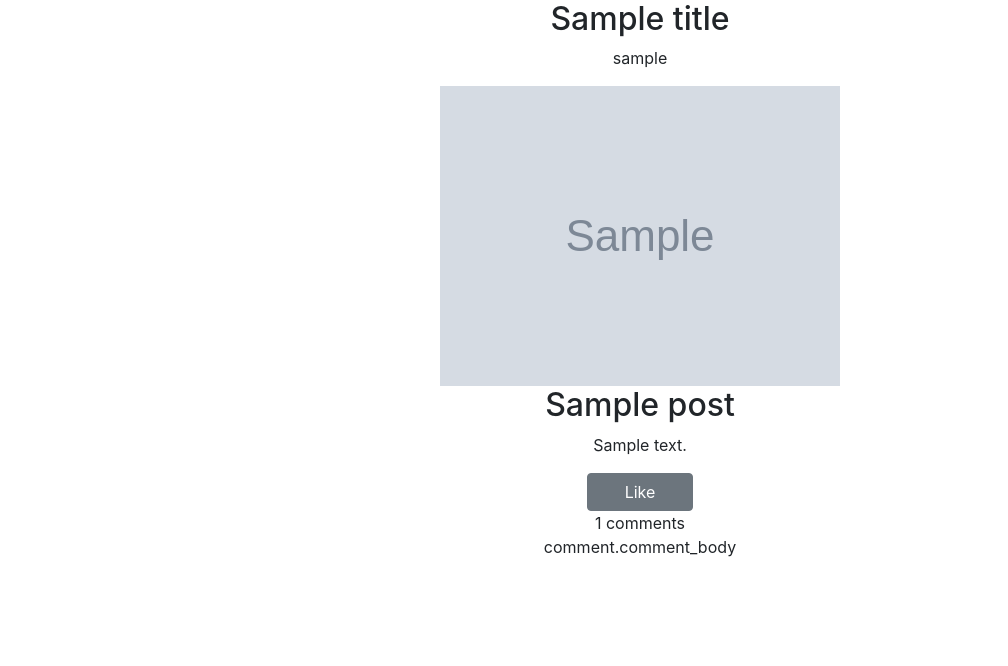
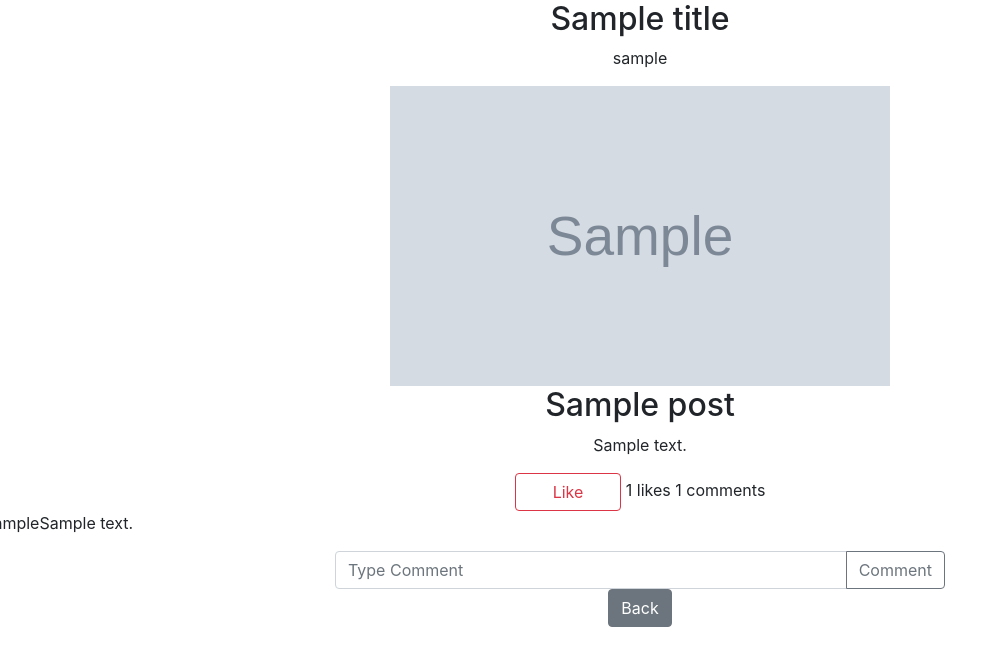
Before and after one commit to nancytaen/petimage, a Flask app: template application/templates/post/post_detail.html in a window 1280 px wide. Shown: the part 56-722 px from the top of the page, without its empty margins (0-1008 px from the left). Run offline with Flask 2, Linux system fonts and the light colour scheme; the template is opened without the code that fills it: most values are stand-ins (such as "Sample title", 1, 10 or a date in 2020); grey boxes marked "Sample" are stand-in pictures; some libraries are stand-ins or nearby versions.

Commit message:
fixed post detail sql logic and UI

```diff
--- a/application/templates/post/post_detail.html
+++ b/application/templates/post/post_detail.html
@@ -4,19 +4,35 @@
     <div class="text-center">
         <div>
             <p> {{ post.user.username }}</p>
-            <img src="{{ post.img_url }}" alt="Post Image" />
+            <img src="{{ post.img_url }}" alt="Post Image" width="500" height="300"/>
             <h2> {{ post.title }} </h2>
             <p> {{ post.body }} </p>
         </div>
         <div>
-            <a class="btn btn-secondary col-sm-1 {% if post.like == True %} disabled {% endif %}"
+            <a class="btn col-sm-1 {% if post.liked == True %} disabled btn-danger {% else %} btn-outline-danger {% endif %}"
                href="/post/like/{{ post.post_id }}"> Like </a>
+            <a> {{ post.likes|length }} likes </a>
+            {{ post.comments|length }} comments
         </div>
         <div>
-            {{ post.comments|length }} comments
             {% for comment in post.comments %}
-                <p>comment.comment_body</p>
+                <div class="row">
+                    {{ comment.username }}
+                    <p> {{ comment.comment_body }} </p>
+                </div>
             {% endfor %}
         </div>
+        <div>
+            <form method="POST" action="post/comment/{{ post.post_id }}">
+                <div class="input-group col-sm-6 mx-auto">
+                    <input type="text" id="comment_text" class="form-control" placeholder="Type Comment"
+                    aria-label="Type Comment" aria-describedby="basic-addon2">
+                    <div class="input-group-append">
+                        <button class="btn btn-outline-secondary" type="submit"> Comment </button>
+                    </div>
+                </div>
+            </form>
+        </div>
+        <a class="btn btn-secondary mx-0" href="/post/feed"> Back </a>
     </div>
 {% endblock %}
--- a/application/views/post.py
+++ b/application/views/post.py
@@ -38,6 +38,11 @@
                            nav=logged_in_nav(), user=logged_in_user(), post=post_info)
 
 
+@post.route('/post/like/<post_id>', methods=['GET'])
+def like_post(post_id):
+    print(post_id)
+
+
 @post.route('/sign_s3/<post_type>')
 def sign_s3(post_type):
 
```
Also changed, not shown: application/api/post.py (+6 -5 lines), application/templates/post/feed.html (+8 -4 lines).
